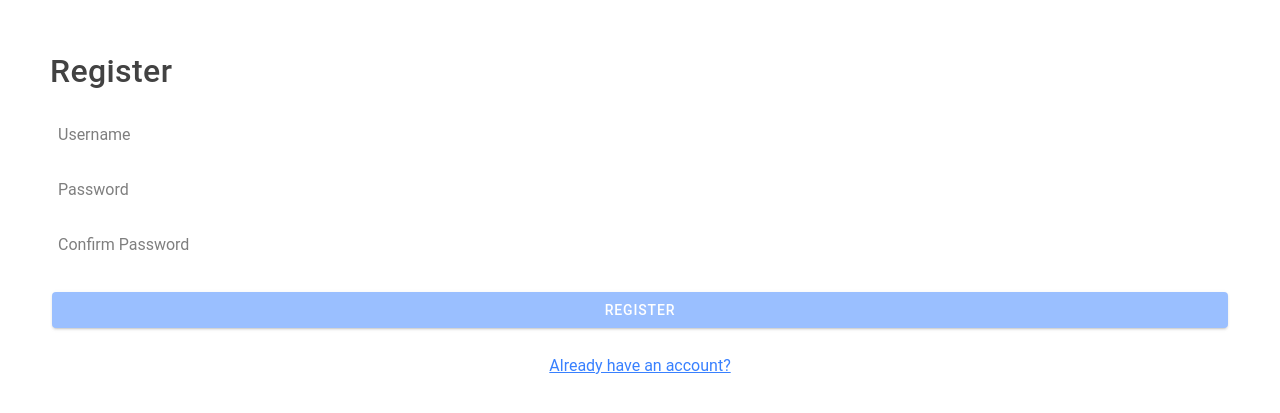
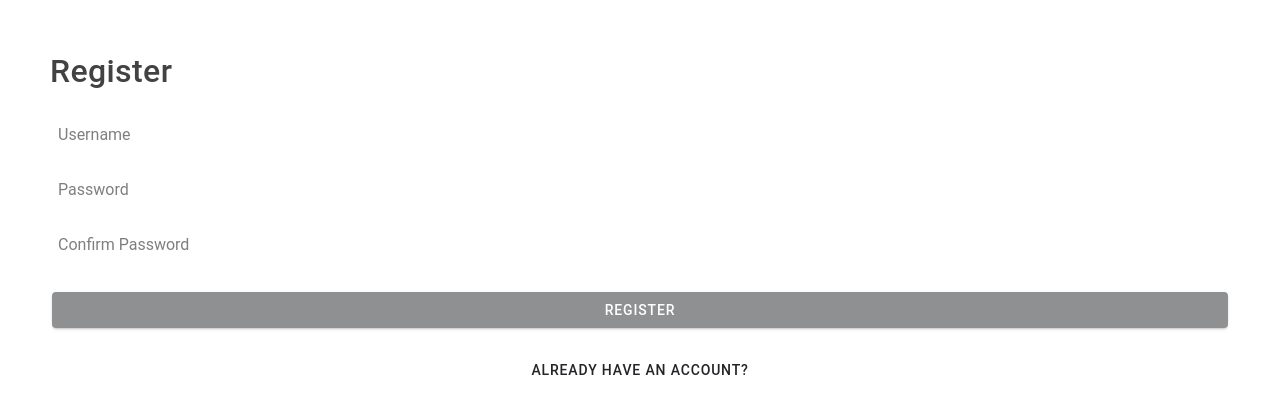
Before and after one commit to BenMorgan94/animalCrossingChoreTracker, a React (Create React App) app: page /register-page in a window 1280 px wide. Shown: the part 149-562 px from the top of the page. Built offline with nearby package versions, Linux system fonts and the light colour scheme.

Commit message:
refactor(app): change links to buttons to remove animation

```diff
--- a/src/pages/login/login-page.css
+++ b/src/pages/login/login-page.css
@@ -23,5 +23,4 @@
 #register-container {
     display: flex;
     justify-content: center;
-    padding-top: 0.5rem;
 }
--- a/src/pages/login/login-page.tsx
+++ b/src/pages/login/login-page.tsx
@@ -8,7 +8,6 @@ import {
   IonInput,
   IonButton,
 } from "@ionic/react";
-import { Link } from "react-router-dom";
 
 const Login: React.FC = () => {
   const [username, setUsername] = useState("");
@@ -17,6 +16,10 @@ const Login: React.FC = () => {
   function loginUser() {
     window.location.href = "chore-page";
     console.log(username, password);
+  }
+
+  function registerUser() {
+    window.location.href = "register-page";
   }
 
   return (
@@ -42,6 +45,7 @@ const Login: React.FC = () => {
         <div id="login-button-container">
           <IonButton
             disabled={username.length && password.length > 0 ? false : true}
+            color="dark"
             expand="block"
             onClick={loginUser}
           >
@@ -49,7 +53,9 @@ const Login: React.FC = () => {
           </IonButton>
         </div>
         <div id="register-container">
-          <Link to="/register-page">Register for an account</Link>
+          <IonButton fill="clear" color="dark" onClick={registerUser}>
+            Register for an account
+          </IonButton>
         </div>
       </IonContent>
     </IonPage>
--- a/src/pages/register/register-page.css
+++ b/src/pages/register/register-page.css
@@ -27,5 +27,4 @@
 #return-login-container {
     display: flex;
     justify-content: center;
-    padding-top: 0.5rem;
 }
--- a/src/pages/register/register-page.tsx
+++ b/src/pages/register/register-page.tsx
@@ -8,7 +8,6 @@ import {
   IonInput,
   IonButton,
 } from "@ionic/react";
-import { Link } from "react-router-dom";
 
 const Register: React.FC = () => {
   const [username, setUsername] = useState("");
@@ -48,12 +47,19 @@ const Register: React.FC = () => {
           />
         </div>
         <div id="register-button-container">
-          <IonButton disabled={username.length && password.length && cPassword.length > 0 ? false : true} expand="block" onClick={registerUser}>
+          <IonButton
+            disabled={username.length && password.length && cPassword.length > 0 ? false : true}
+            expand="block"
+            onClick={registerUser}
+            color="dark"
+          >
             Register
           </IonButton>
         </div>
         <div id="return-login-container">
-          <Link to="/login-page">Already have an account?</Link>
+          <IonButton fill="clear" color="dark" onClick={registerUser}>
+            Already have an account?
+          </IonButton>
         </div>
       </IonContent>
     </IonPage>
```
